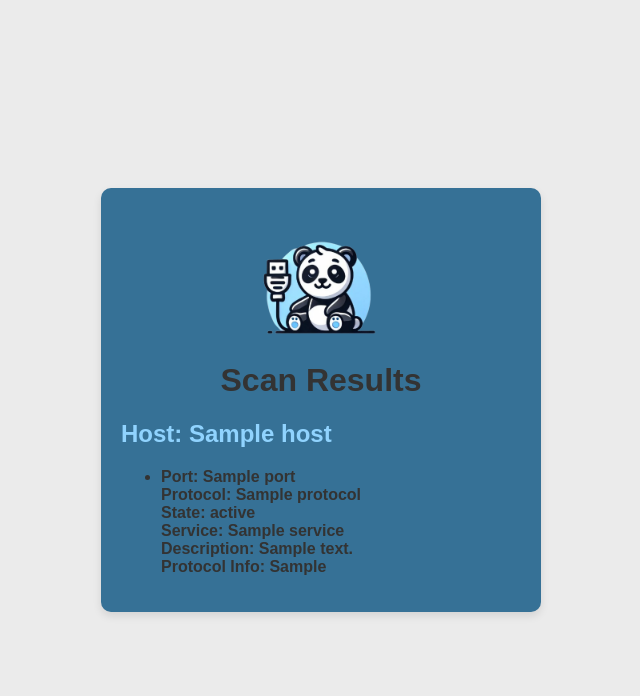
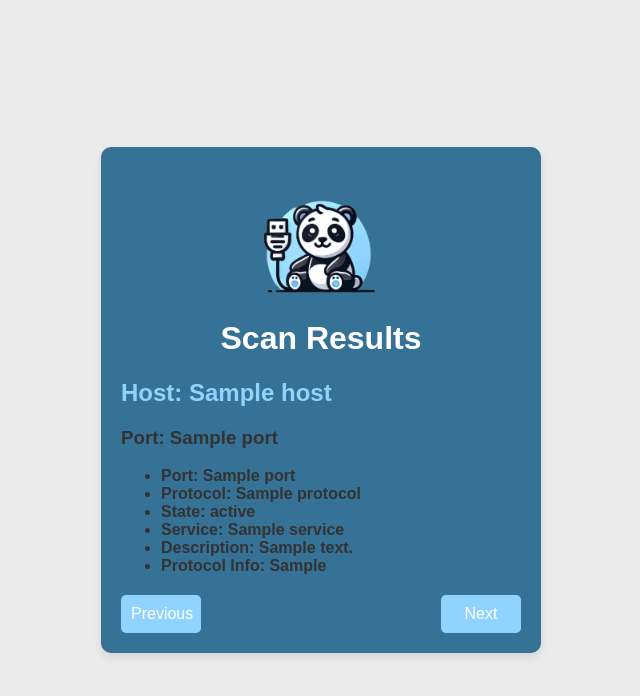
Before and after one commit to HanaLouizaMoussaoui/PortPanda, a Flask app: template templates/results.html in a window 1280 px wide. Shown: the top 696 px of the page, without its empty margins (319-959 px from the left). Run offline with Flask 3, Linux system fonts and the light colour scheme; the template is opened without the code that fills it: most values are stand-ins (such as "Sample title", 1, 10 or a date in 2020).

Commit message:
Added page navigation in result page

```diff
--- a/static/style.css
+++ b/static/style.css
@@ -80,3 +80,6 @@ font-weight: bold ;
 p {
 font-size: 12px;
 }
+h1 {
+color: white;
+}
--- a/templates/results.html
+++ b/templates/results.html
@@ -5,30 +5,85 @@
     <meta name="viewport" content="width=device-width, initial-scale=1.0">
     <title>Port Panda</title>
     <link rel="stylesheet" href="../static/style.css">
+    <style>
+        .port-container {
+            display: none;
+        }
+        .active {
+            display: block;
+        }
+        .navigation {
+            display: flex;
+            justify-content: space-between;
+            margin-top: 20px;
+        }
+        .navigation button {
+            padding: 10px;
+            font-size: 16px;
+            width: 80px;
+        }
+        .h1{
+            color: white;
+        }
+    </style>
 </head>
 <body>
- <script src="../static/script2.js"></script>
+
     <div class="container">
         <img src="/static/portPandaLogo.png" alt="Port Scanner Logo" style="display: block; margin: 0 auto; max-width: 200px;">
 
         <h1>Scan Results</h1>
 
-        <div>
+        <div id="port-results">
             {% for host, scans in results.items() %}
-            <h2>Host: {{ host }}</h2>
-            <ul>
-                {% for scan in scans %}
-                <li>
-                    <strong>Port:</strong> {{ scan.port }}<br>
-                    <strong>Protocol:</strong> {{ scan.protocol }}<br>
-                    <strong>State:</strong> {{ scan.state }}<br>
-                    <strong>Service:</strong> {{ scan.service }}<br>
-                    <strong>Description:</strong> {{ scan.description }}<br>
-                    <strong>Protocol Info:</strong> {{ scan.protocol_info }}
-                </li>
-                {% endfor %}
-            </ul>
+                <h2>Host: {{ host }}</h2>
+                <div id="host-{{ loop.index }}" class="host">
+                    {% for scan in scans %}
+                        <div class="port-container" id="port-{{ loop.index }}">
+                            <h3>Port: {{ scan.port }}</h3>
+                            <ul>
+                                <li><strong>Port:</strong> {{ scan.port }}</li>
+                                <li><strong>Protocol:</strong> {{ scan.protocol }}</li>
+                                <li><strong>State:</strong> {{ scan.state }}</li>
+                                <li><strong>Service:</strong> {{ scan.service }}</li>
+                                <li><strong>Description:</strong> {{ scan.description }}</li>
+                                <li><strong>Protocol Info:</strong> {{ scan.protocol_info }}</li>
+                            </ul>
+                        </div>
+                    {% endfor %}
+                </div>
             {% endfor %}
         </div>
+
+        <div class="navigation">
+            <button id="prev" onclick="navigate(-1)">Previous</button>
+            <button id="next" onclick="navigate(1)">Next</button>
+        </div>
+    </div>
+
+    <script>
+        let currentPortIndex = 0;
+        const portContainers = document.querySelectorAll('.port-container');
+
+        function showPort(index) {
+            portContainers.forEach(container => container.classList.remove('active'));
+            if (portContainers[index]) {
+                portContainers[index].classList.add('active');
+            }
+        }
+
+        function navigate(direction) {
+            currentPortIndex += direction;
+            if (currentPortIndex < 0) {
+                currentPortIndex = portContainers.Length - 1;
+            } else if (currentPortIndex >= portContainers.length) {
+                currentPortIndex = 0;
+            }
+            showPort(currentPortIndex);
+        }
+
+        showPort(currentPortIndex);
+    </script>
+
 </body>
 </html>
```
